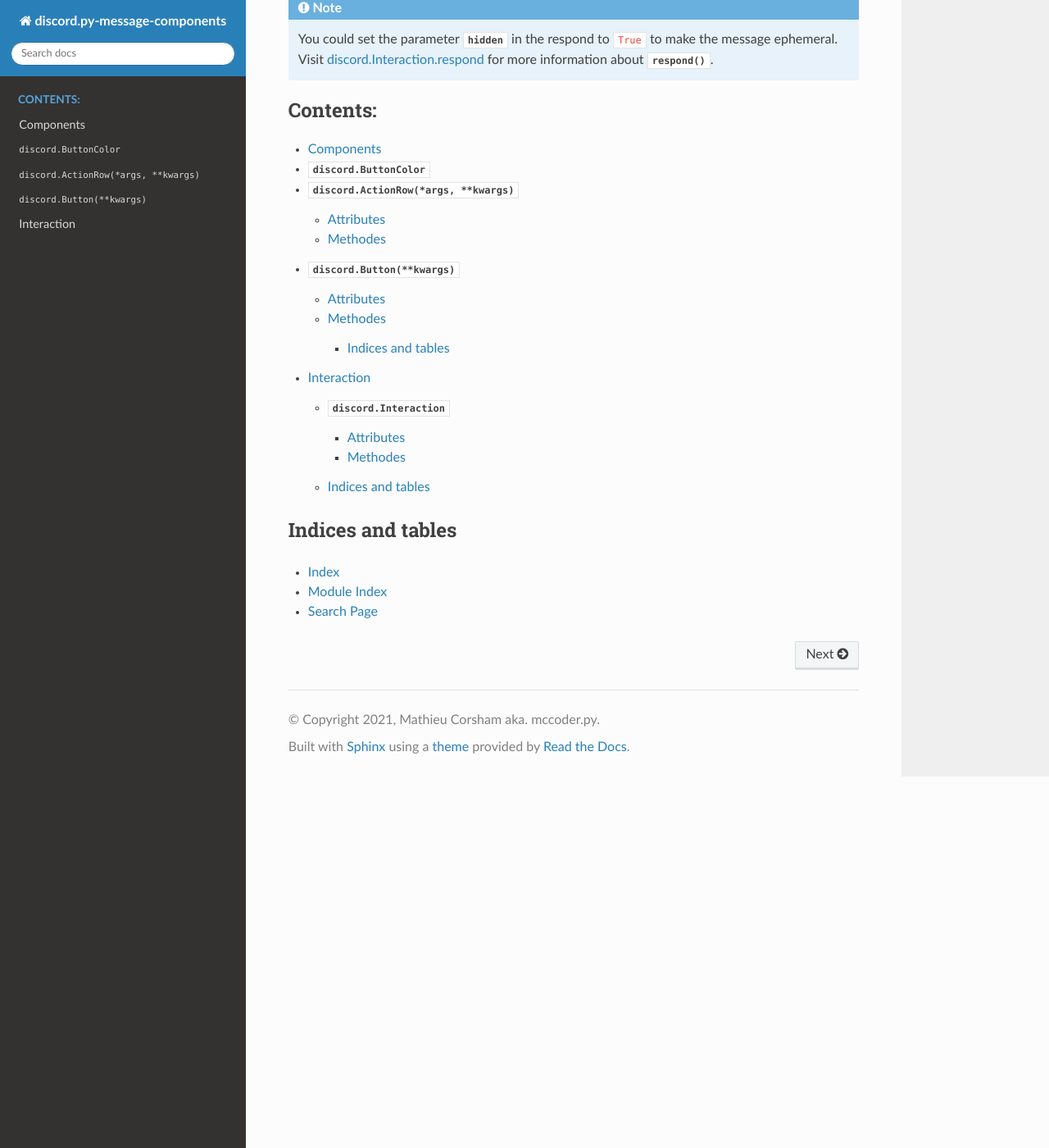
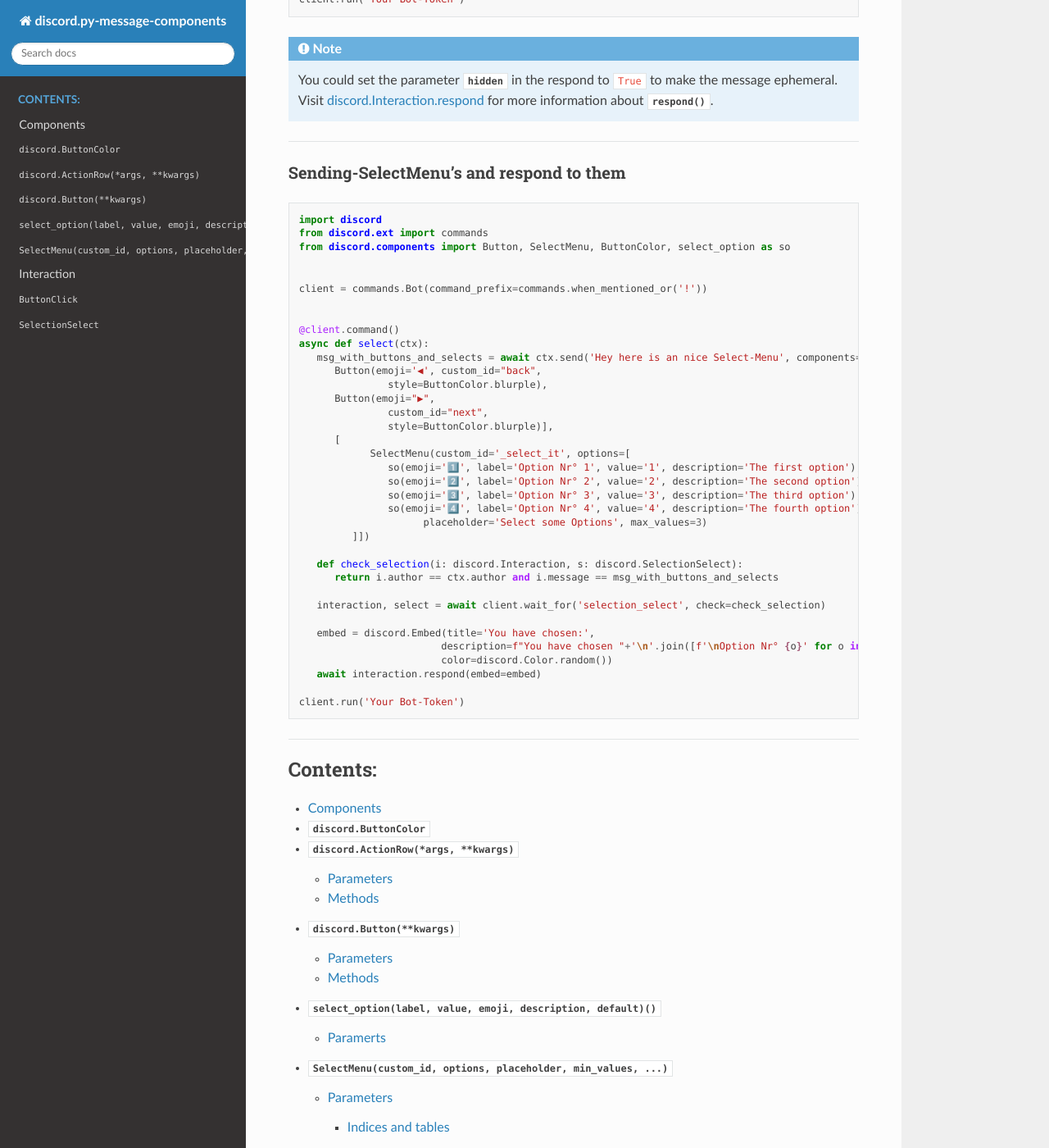
Before and after one commit to mccoderpy/discord.py-message-components, a Sphinx documentation site: the page built from docs/index.rst, in a window 1280 px wide and 1400 px high, scrolled down 2830 px. Shown: the whole window at 82% size. Built offline with Sphinx 7.4.7 and the Read the Docs theme 2.0.0, drawn with Linux system fonts in a browser that asks for light colours; some of the changed text lies outside the part shown.

Commit message:
Updated Docs

```diff
--- a/docs/components.rst
+++ b/docs/components.rst
@@ -16,24 +16,26 @@
     * ``red`` = 4
     * ``grey_url`` (navigates to an URL) = 5
 
+___________________________________________
+
 .. _actionrow:
 
 :class:`discord.ActionRow(*args, **kwargs)`
 ===========================================
 
-Represents an ``ActionRow``-Part for the components of an :class:`discord.Message`
+Represents an ``ActionRow``-Part for the components of a :class:`discord.Message`
 
 .. note::
 
-    You could use an :class:`list` instead of this but you dont have the functions and oarameters of this class then.
+    You could use a :class:`list` instead of this but you dont have the functions and parameters of this class then.
 
-.. _actionrow-attributes:
+.. _actionrow-parameters:
 
-Attributes
-----------
+Parameters
+-----------
 
-    * :attr:`*args`: [Union[:class:`Button`, :class:`SelectionMenu`]]
-        An array of :class:`Button`/s and/or :class:`SelectionMenu`/s.
+    * :attr:`*args`: Union[[:class:`Button`], :class:`SelectMenu`]
+        An array of :class:`Button`/s and/or :class:`SelectnMenu`/s.
 
     .. _actionrow-force:
 
@@ -43,9 +45,9 @@
     .. note::
         For more information about ActionRow's visit the `Discord-API Documentation <https://discord.com/developers/docs/interactions/message-components#actionrow>`_.
 
-.. _actionrow-methodes:
+.. _actionrow-methods:
 
-Methodes
+Methods
 --------
     .. _actionrow-sendable:
 
@@ -67,27 +69,29 @@
         **Parameters**
 
             * :attr:`check`: Union[Bool, Callable]
-                could be an :class:`bool` or usually any :obj:`Callable` that returns an :class:`bool`
+                could be a :class:`bool` or usually any :obj:`Callable` that returns a :class:`bool`
 
             * :attr:`**kwargs`
-                :obj:`kwargs` that should passed in to the :attr:`check` if it is an :obj:`Callable`
+                :obj:`kwargs` that should passed in to the :attr:`check` if it is a :obj:`Callable`
 
         :return: :class:`ActionRow`
+
+________________________________________
 
 .. _button:
 
 :class:`discord.Button(**kwargs)`
 =================================
 
-Represents an ``Discord-Button``
+Represents a ``Discord-Button``
 
 .. note::
-    For more information Discord-Button's visit the `Discord-API Documentation <https://discord.com/developers/docs/interactions/message-components#buttons>`_.
+    For more information Discord-Button's visit the `Documentation <https://discord.com/developers/docs/interactions/message-components#buttons>`_ of the discord-api.
 
-.. _button-attributes:
+.. _button-parameters:
 
-Attributes
-----------
+Parameters
+-----------
 
     .. _button-label:
 
@@ -119,20 +123,20 @@
         The URL the Button links too.
 
         .. note::
-            if you set this, the :attr:`style` will automaticly set to :class:`ButtonStyle.Link_Button`
+            If you set this, the :attr:`style` will automaticly set to :class:`ButtonStyle.Link_Button`
 
         .. warning::
 
-            You cant pass an :attr:`custom_id` and a :attr:`url` beacuse discord dont send anything when clicking on an ``URL-Button`` so it dont accept both; :attr:`url`/ButtonStyle.Link_Button and :attr:`custom_id`!
+            You can't pass a :attr:`custom_id` and a :attr:`url` beacuse discord dont send anything when clicking on an ``URL-Button`` so it dont accept both; :attr:`url`/ButtonStyle.Link_Button and :attr:`custom_id`!
 
     .. _button-disabled:
 
     :attr:`disabled`: :class:`Bool`
         Whether the Button is disabled; defauld False.
 
-.. _button-methodes:
+.. _button-methods:
 
-Methodes
+Methods
 --------
 
     .. _button-disable_if:
@@ -151,15 +155,84 @@
 
     :meth:`set_color_if`
 
-    Sets the Color(Style) of an :class:`discord.Button` to the provided :attr:`color` if the passed :attr:`check` returns ``True``.
+    Sets the Color(Style) of a :class:`discord.Button` to the provided :attr:`color` if the passed :attr:`check` returns ``True``.
 
-        * :attr:`check`: could be an :class:`bool` or usaly any :obj:`Callable` that returns an :class:`bool`
+        * :attr:`check`: could be a :class:`bool` or usally any :obj:`Callable` that returns a :class:`bool`
 
         * :attr:`color`: the Color(Style) that should set if the :attr:`check` returns ``True``
 
-        * :attr:`**kwargs`: ``kwargs`` that should passed in to the :attr:`check` if it is an :class:`Callable`
+        * :attr:`**kwargs`: ``kwargs`` that should passed in to the :attr:`check` if it is a :class:`Callable`
 
         :return: :class:`discord.Button`
+
+________________________________________
+
+.. _select_option:
+
+:func:`select_option(label, value, emoji, description, default)`
+========================================================================
+
+Builds you a dict which can be used as an option for a :class:`SelectMenu`
+
+.. _select-option-parameters:
+
+Paramerts
+----------
+
+    :attr:`label`: str
+        The user-facing name of the option, max 25 characters
+
+    :attr:`value`: str
+        The dev-define value of the option, max 100 characters
+
+    :attr:`description`: Optional[str]
+    	An additional description of the option, max 50 characters
+
+    :attr:`emoji`: Optional[int]
+        The minimum number of items that must be chosen; default 1, min 0, max 25
+
+    :attr:`max_values`: Optional[int]
+        The maximum number of items that can be chosen; default 1, max 25
+
+:return: :class:`dict`
+
+________________________________________
+
+.. _select-menu:
+
+:class:`SelectMenu(custom_id, options, placeholder, min_values, ...)`
+=====================================================================
+Represents a ``Discord-Select-Menu``
+
+.. note::
+    For more information about Select-Menus wisit the `Discord-API-Documentation <https://discord.com/developers/docs/interactions/message-components#select-menus>`_.
+
+.. _select-menu-parameters:
+
+Parameters
+-----------
+
+    :attr:`custom_id`: str
+        A developer-defined identifier for the select-menu, max 100 characters
+
+    :attr:`options`: List[Dict]
+        The choices in the select, max 25
+
+        use :func:`select_option` to create an option
+
+    :attr:`placeholder`: Optional[str]
+        Custom placeholder text if nothing is selected, max 100 characters
+
+    :attr:`min_values`: Optional[int]
+        The minimum number of items that must be chosen; default 1, min 0, max 25.
+
+    :attr:`max_values`: Optional[int]
+        The maximum number of items that can be chosen; default 1, max 25.
+
+    :attr:`disabled`: Optional[Bool]
+        Whether the SelectMenu is deactivated or not. ``False`` by default.
+
+________________________________________
 
 .. toctree::
    :maxdepth: 3
--- a/docs/index.rst
+++ b/docs/index.rst
@@ -3,12 +3,12 @@
    You can adapt this file completely to your liking, but it should at least
    contain the root `toctree` directive.
 
-Welcome to discord.py-message-component's documentation!
+Welcome to discord.py-message-components' documentation!
 =========================================================
 
 .. image:: https://cdn.discordapp.com/attachments/852872100073963532/854711446767796286/discord.py-message-components.png
-    :target: https://pypi.org/project/discord.py-message-components
-    :alt: Name of the project
+   :target: https://pypi.org/project/discord.py-message-components
+   :alt: Name of the project
 
 .. image:: https://discord.com/api/guilds/852871920411475968/embed.png
   :target: https://discord.gg/sb69muSqsg
@@ -59,12 +59,12 @@
     # Windows
     py -3 -m pip install -U discord.py-message-components
 
-
+________________________________________
 
 quickstart
 __________
 
-sending-buttons
+Sending-buttons
 ~~~~~~~~~~~~~~~~
 
 .. code-block:: python
@@ -147,6 +148,51 @@
    You could set the parameter :attr:`hidden` in the respond to ``True`` to make the message ephemeral.
    Visit `discord.Interaction.respond <./interaction.html#interaction-respond>`_ for more information about :meth:`respond()`.
 
+________________________________________
+
+Sending-SelectMenu's and respond to them
+~~~~~~~~~~~~~~~~~~~~~~~~~~~~~~~~~~~~~~~~
+
+.. code-block:: python
+
+   import discord
+   from discord.ext import commands
+   from discord.components import Button, SelectMenu, ButtonColor, select_option as so
+
+
+   client = commands.Bot(command_prefix=commands.when_mentioned_or('!'))
+
+
+   @client.command()
+   async def select(ctx):
+      msg_with_buttons_and_selects = await ctx.send('Hey here is an nice Select-Menu', components=[[
+         Button(emoji='◀', custom_id="back",
+                  style=ButtonColor.blurple),
+         Button(emoji="▶",
+                  custom_id="next",
+                  style=ButtonColor.blurple)],
+         [
+               SelectMenu(custom_id='_select_it', options=[
+                  so(emoji='1️⃣', label='Option Nr° 1', value='1', description='The first option'),
+                  so(emoji='2️⃣', label='Option Nr° 2', value='2', description='The second option'),
+                  so(emoji='3️⃣', label='Option Nr° 3', value='3', description='The third option'),
+                  so(emoji='4️⃣', label='Option Nr° 4', value='4', description='The fourth option')],
+                        placeholder='Select some Options', max_values=3)
+            ]])
+
+      def check_selection(i: discord.Interaction, s: discord.SelectionSelect):
+         return i.author == ctx.author and i.message == msg_with_buttons_and_selects
+
+      interaction, select = await client.wait_for('selection_select', check=check_selection)
+
+      embed = discord.Embed(title='You have chosen:',
+                           description=f"You have chosen "+'\n'.join([f'\nOption Nr° {o}' for o in select.values]),
+                           color=discord.Color.random())
+      await interaction.respond(embed=embed)
+
+   client.run('Your Bot-Token')
+
+________________________________________
 
 .. toctree::
    :maxdepth: 3
--- a/docs/interaction.rst
+++ b/docs/interaction.rst
@@ -6,15 +6,13 @@
 Interaction
 ===========
 
-:ref:`Hallo <interaction-respond>`
-
 :class:`discord.Interaction`
 ____________________________
 
-Represents an interaction createt in discord like click an :class:`discord.Button` or select an option of :class:`discord.SelectionMenu`
+Represents an interaction createt in discord like click an :class:`discord.Button` or select an option of :class:`discord.SelectMenu`
 
 .. note::
-   For more informations about Interactions visit the Documentation of the `Discord-API <https://discord.com/developers/docs/interactions/slash-commands#interaction-object>`_
+   For more informations about Interactions visit the `Documentation <https://discord.com/developers/docs/interactions/slash-commands#interaction-object>`_ of the discord-api.
 
 .. warning::
    Do not initiate this Class manually
@@ -58,7 +56,7 @@
       .. note::
          If this is passed in an ``[on_]button_click`` or ``[on_]selection_select`` Event there wuild be a second parameter that includes this attribute.
 
-Methodes
+Methods
 --------
 
    .. _interaction-defer:
@@ -94,6 +92,33 @@
 
       Responds to an interaction by sending a message that can be made visible only to the person who invoked the interaction by setting the :attr:`hidden` to ``True``.
 
+________________________________________
+
+.. _button-click:
+
+:class:`ButtonClick`
+====================
+   The object that contains a discord.Interaction.component
+   if it is of type 2.
+
+   :attr:`custom_id`: str
+      The ``custom_id`` that was set when the button was send and therefore its identifier.
+
+__________________________________________
+
+.. _selection-select:
+
+:class:`SelectionSelect`
+========================
+   The object containing a discord.Interaction.component contains, if it is of type 3.
+
+   :attr:`custom_id`: str
+      The ``custom_id`` of the Select Menu.
+
+   :attr:`values`: List[str]
+      A list of the options that have been selected.
+
+________________________________________
 
 .. toctree::
    :maxdepth: 3
```
Also changed, not shown: other parts of docs/components.rst (+2 -2 lines), other parts of docs/index.rst (+2 -1 lines), other parts of docs/interaction.rst (+1 -1 lines), 14 other files.
